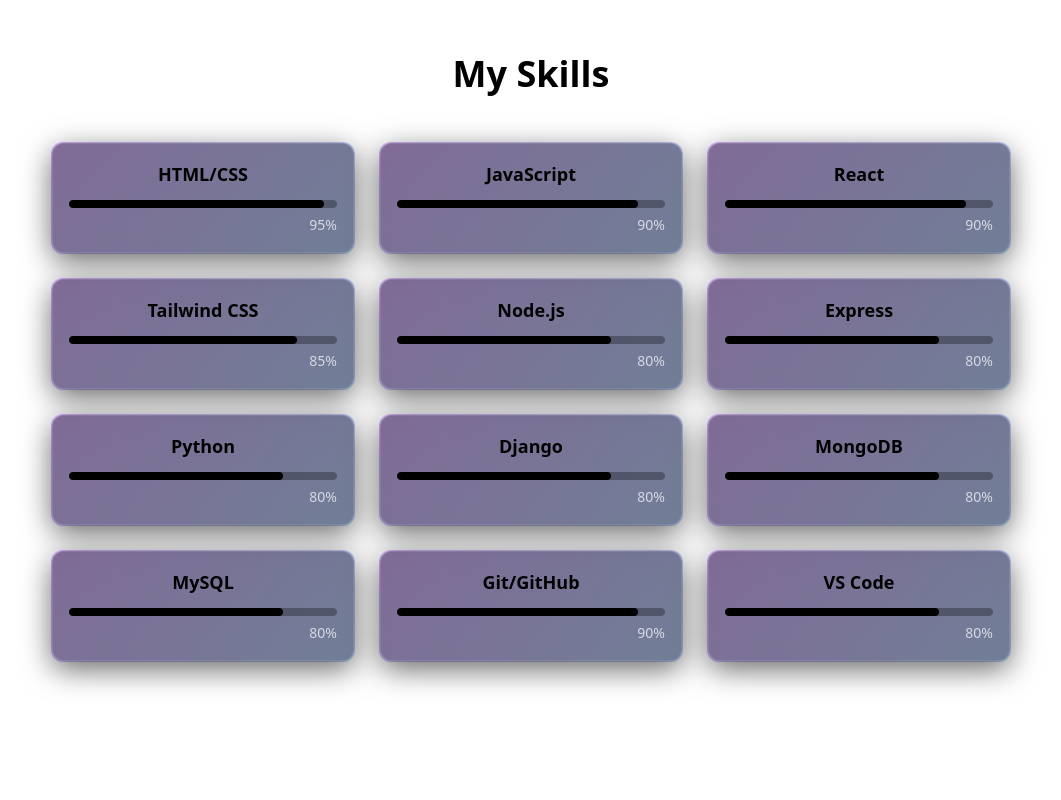
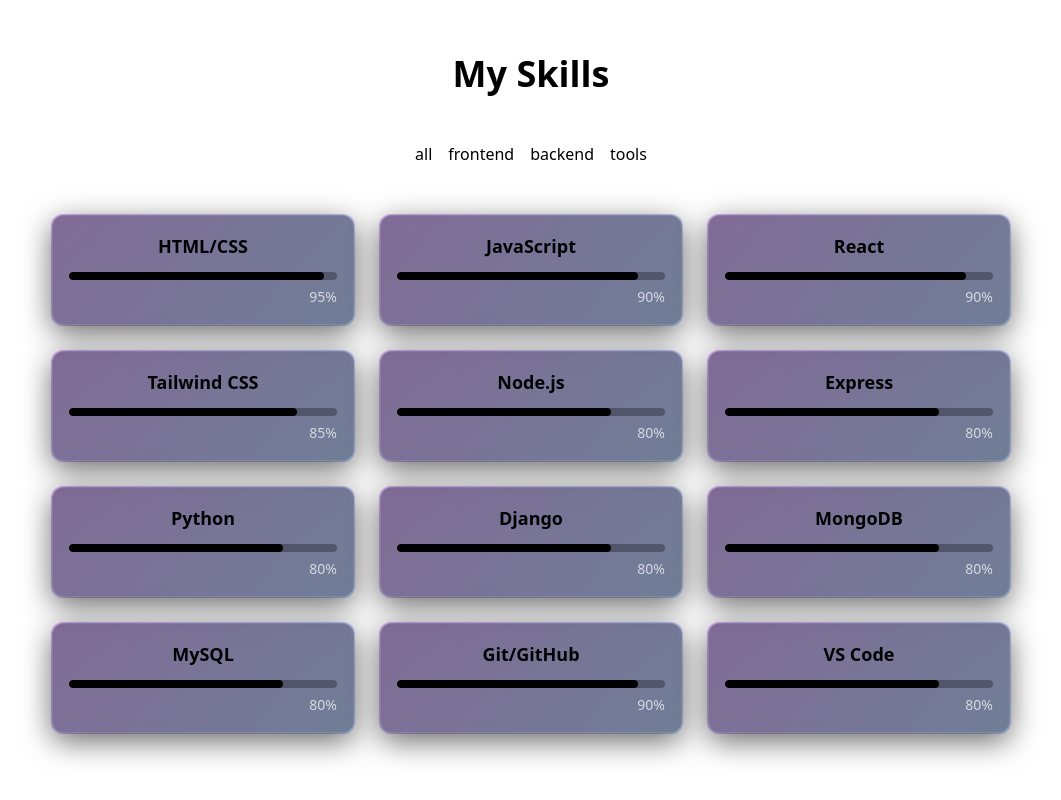
Before and after one commit to Karthik171819/Portfolio, a React (Vite) app in the folder vite-project/: page / in a window 1280 px wide. Shown: the part 1480-2280 px from the top of the page, without its empty margins (109-1170 px from the left). Before the commit the page ends 2248 px from the top, so only its background shows below. Built offline with nearby package versions, Linux system fonts and the light colour scheme.

Commit message:
Portfolio

```diff
--- a/vite-project/src/components/SkillsSection.jsx
+++ b/vite-project/src/components/SkillsSection.jsx
@@ -1,3 +1,5 @@
+import { useState } from "react";
+
 const skills = [
   //frontend
   { name: "HTML/CSS", level: 95, category: "frontend" },
@@ -18,13 +20,24 @@
   { name: "VS Code", level: 80, category: "tools" },
 ];
 
+const categories = ["all", "frontend", "backend", "tools"]
+
 export const SkillsSection = () => {
+  const [activeCategory, setActiveCategory] =  useState("all");
   return (
     <section id="skills" className="py-24 px-4 relative bg-secondary/30">
       <div className="container mx-auto max-w-5xl">
         <h2 className="text-3xl md:text-4xl font-bold mb-12 text-center">
           My <span className="text-accent">Skills</span>
         </h2>
+
+        {/* filter section */}
+        <div className="flex flex-wrap justify-center gap-4 mb-12">
+            {categories.map((category, key) =>
+            <button key={key}> {category} </button>)}
+
+        </div>
+
 
         <div className="grid grid-cols-1 sm:grid-cols-2 lg:grid-cols-3 gap-6">
           {skills.map((skill, index) => (
```
